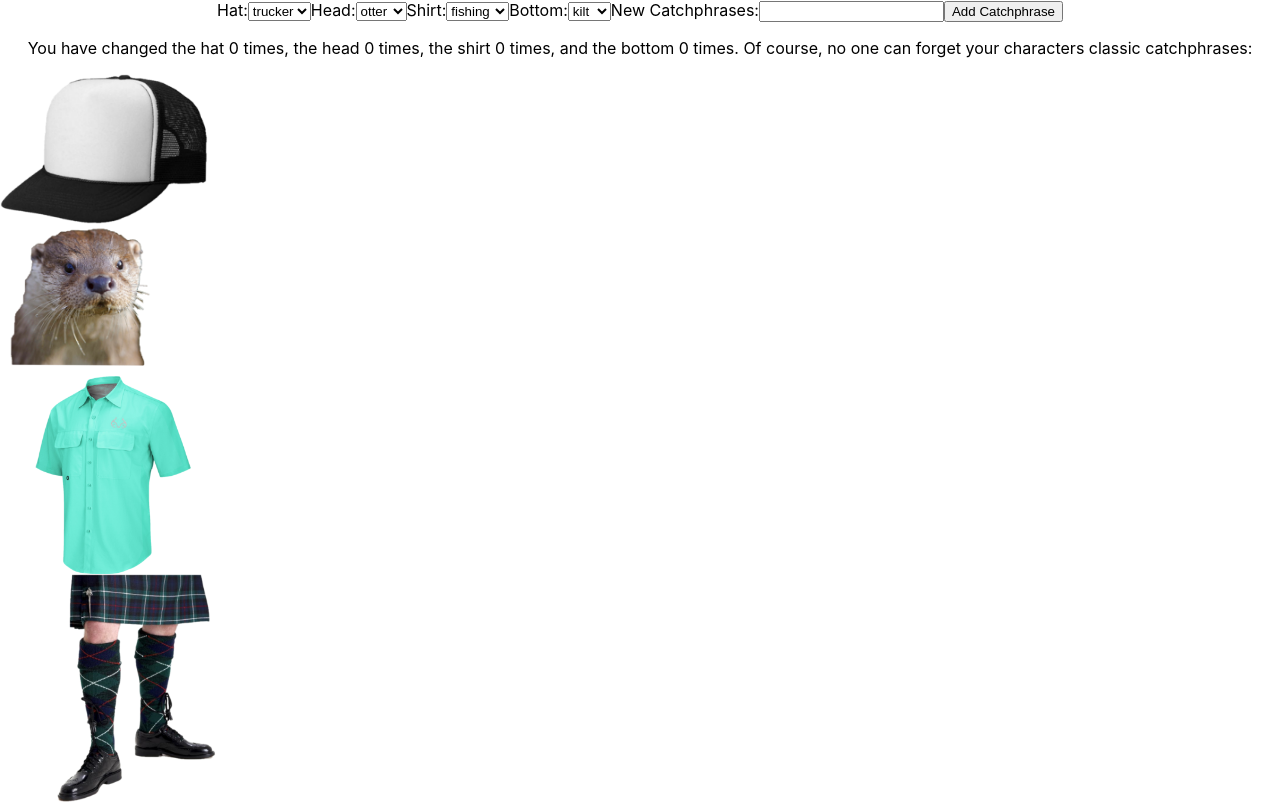
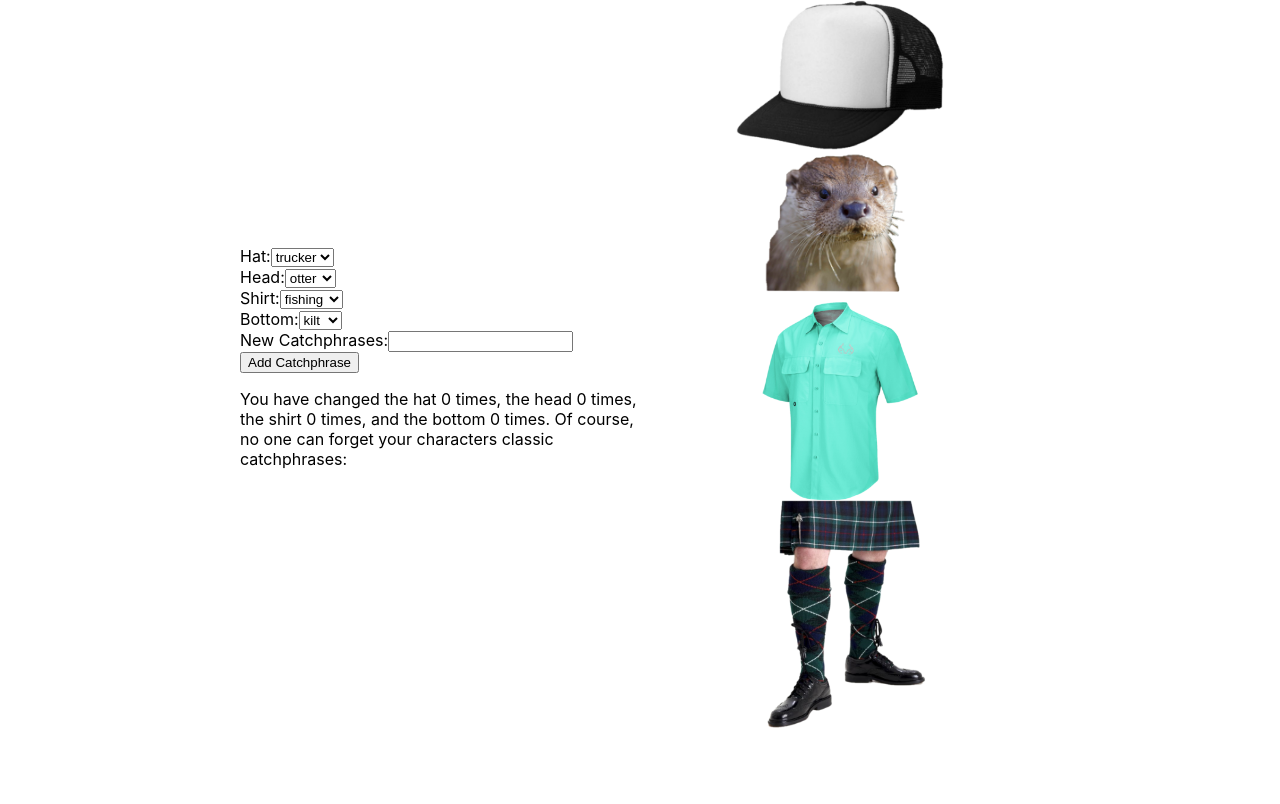
Before and after one commit to pete-hamrick/character-builder, a React (Create React App) app: page / in a window 1280 px wide. Built offline with nearby package versions, Linux system fonts and the light colour scheme.

Commit message:
wrote handle character change functions to increment the count and set the value to state, added basic css so it looks terrible but legible

```diff
--- a/src/App.css
+++ b/src/App.css
@@ -1,38 +1,18 @@
 .App {
-  text-align: center;
+  display: flex;
+  flex-direction: row;
+  justify-content: center;
 }
 
-.App-logo {
-  height: 40vmin;
-  pointer-events: none;
+.left {
+  display: flex;
+  flex-direction: column;
+  width: 400px;
+  justify-content: center;
 }
 
-@media (prefers-reduced-motion: no-preference) {
-  .App-logo {
-    animation: App-logo-spin infinite 20s linear;
-  }
-}
-
-.App-header {
-  background-color: #282c34;
-  min-height: 100vh;
+.right {
   display: flex;
   flex-direction: column;
-  align-items: center;
-  justify-content: center;
-  font-size: calc(10px + 2vmin);
-  color: white;
+  width: 400px;
 }
-
-.App-link {
-  color: #61dafb;
-}
-
-@keyframes App-logo-spin {
-  from {
-    transform: rotate(0deg);
-  }
-  to {
-    transform: rotate(360deg);
-  }
-}
--- a/src/App.js
+++ b/src/App.js
@@ -22,15 +22,24 @@ function App() {
 
   return (
     <article className="App">
+      <section className="left">
         <Picker
           hat={hat}
           onHatChange={setHat}
+          hatCount={hatCount}
+          updateHatCount={setHatCount}
           head={head}
           onHeadChange={setHead}
+          headCount={headCount}
+          updateHeadCount={setHeadCount}
           shirt={shirt}
           onShirtChange={setShirt}
+          shirtCount={shirtCount}
+          updateShirtCount={setShirtCount}
           bottom={bottom}
           onBottomChange={setBottom}
+          bottomCount={bottomCount}
+          updateBottomCount={setBottomCount}
           newCatchphrase={newCatchphrase}
           setNewCatchphrase={setNewCatchphrase}
           handleClick={handleClick}
@@ -42,7 +51,11 @@ function App() {
           shirtCount={shirtCount}
           bottomCount={bottomCount}
         />
+      </section>
+
+      <section className="right">
         <Character hat={hat} head={head} shirt={shirt} bottom={bottom} />
+      </section>
     </article>
   )
 }
--- /dev/null
+++ b/src/components/Character/Character.css
@@ -0,0 +1,8 @@
+.character {
+  display: flex;
+  flex-direction: column;
+}
+
+section {
+  background-position: center;
+}
--- a/src/components/Character/Character.jsx
+++ b/src/components/Character/Character.jsx
@@ -1,9 +1,10 @@
 import React from 'react'
+import './Character.css'
 
 export default function Character({ hat, head, shirt, bottom }) {
   return (
-    <section>
-      <article
+    <article className="character">
+      <section
         className="hat"
         style={{
           backgroundImage: `url(./${hat}-hat.png)`,
@@ -12,9 +13,9 @@ export default function Character({ hat, head, shirt, bottom }) {
           backgroundSize: 'contain',
           backgroundRepeat: 'no-repeat',
         }}
-      ></article>
+      ></section>
 
-      <article
+      <section
         className="head"
         style={{
           backgroundImage: `url(./${head}-head.png)`,
@@ -23,9 +24,9 @@ export default function Character({ hat, head, shirt, bottom }) {
           backgroundSize: 'contain',
           backgroundRepeat: 'no-repeat',
         }}
-      ></article>
+      ></section>
 
-      <article
+      <section
         className="shirt"
         style={{
           backgroundImage: `url(./${shirt}-shirt.png)`,
@@ -34,9 +35,9 @@ export default function Character({ hat, head, shirt, bottom }) {
           backgroundSize: 'contain',
           backgroundRepeat: 'no-repeat',
         }}
-      ></article>
+      ></section>
 
-      <article
+      <section
         className="bottom"
         style={{
           backgroundImage: `url(./${bottom}-bottom.png)`,
@@ -45,7 +46,7 @@ export default function Character({ hat, head, shirt, bottom }) {
           backgroundSize: 'contain',
           backgroundRepeat: 'no-repeat',
         }}
-      ></article>
-    </section>
+      ></section>
+    </article>
   )
 }
--- /dev/null
+++ b/src/components/Picker/Picker.css
@@ -0,0 +1,8 @@
+.container {
+  display: flex;
+  flex-direction: column;
+}
+
+button {
+  width: fit-content;
+}
--- a/src/components/Picker/Picker.jsx
+++ b/src/components/Picker/Picker.jsx
@@ -1,14 +1,23 @@
 import React from 'react'
+import './Picker.css'
 
 export default function Picker({
   hat,
   onHatChange,
+  hatCount,
+  updateHatCount,
   head,
   onHeadChange,
+  headCount,
+  updateHeadCount,
   shirt,
   onShirtChange,
+  shirtCount,
+  updateShirtCount,
   bottom,
   onBottomChange,
+  bottomCount,
+  updateBottomCount,
   newCatchphrase,
   setNewCatchphrase,
   handleClick,
@@ -18,11 +27,31 @@ export default function Picker({
   const shirtPics = ['fishing', 'tuxedo']
   const bottomPics = ['kilt', 'yeti']
 
+  const handleHatChange = (value) => {
+    onHatChange(value)
+    updateHatCount(++hatCount)
+  }
+
+  const handleHeadChange = (value) => {
+    onHeadChange(value)
+    updateHeadCount(++headCount)
+  }
+
+  const handleShirtChange = (value) => {
+    onShirtChange(value)
+    updateShirtCount(++shirtCount)
+  }
+
+  const handleBottomChange = (value) => {
+    onBottomChange(value)
+    updateBottomCount(++bottomCount)
+  }
+
   return (
-    <section>
+    <section className="container">
       <label>
         Hat:
-        <select value={hat} onChange={(e) => onHatChange(e.target.value)}>
+        <select value={hat} onChange={(e) => handleHatChange(e.target.value)}>
           {hatPics.map((pic) => (
             <option key={pic}>{pic}</option>
           ))}
@@ -31,7 +60,7 @@ export default function Picker({
 
       <label>
         Head:
-        <select value={head} onChange={(e) => onHeadChange(e.target.value)}>
+        <select value={head} onChange={(e) => handleHeadChange(e.target.value)}>
           {headPics.map((pic) => (
             <option key={pic}>{pic}</option>
           ))}
@@ -40,7 +69,7 @@ export default function Picker({
 
       <label>
         Shirt:
-        <select value={shirt} onChange={(e) => onShirtChange(e.target.value)}>
+        <select value={shirt} onChange={(e) => handleShirtChange(e.target.value)}>
           {shirtPics.map((pic) => (
             <option key={pic}>{pic}</option>
           ))}
@@ -49,7 +78,7 @@ export default function Picker({
 
       <label>
         Bottom:
-        <select value={bottom} onChange={(e) => onBottomChange(e.target.value)}>
+        <select value={bottom} onChange={(e) => handleBottomChange(e.target.value)}>
           {bottomPics.map((pic) => (
             <option key={pic}>{pic}</option>
           ))}
```
Lines whose indentation alone changed are shown as unchanged.
